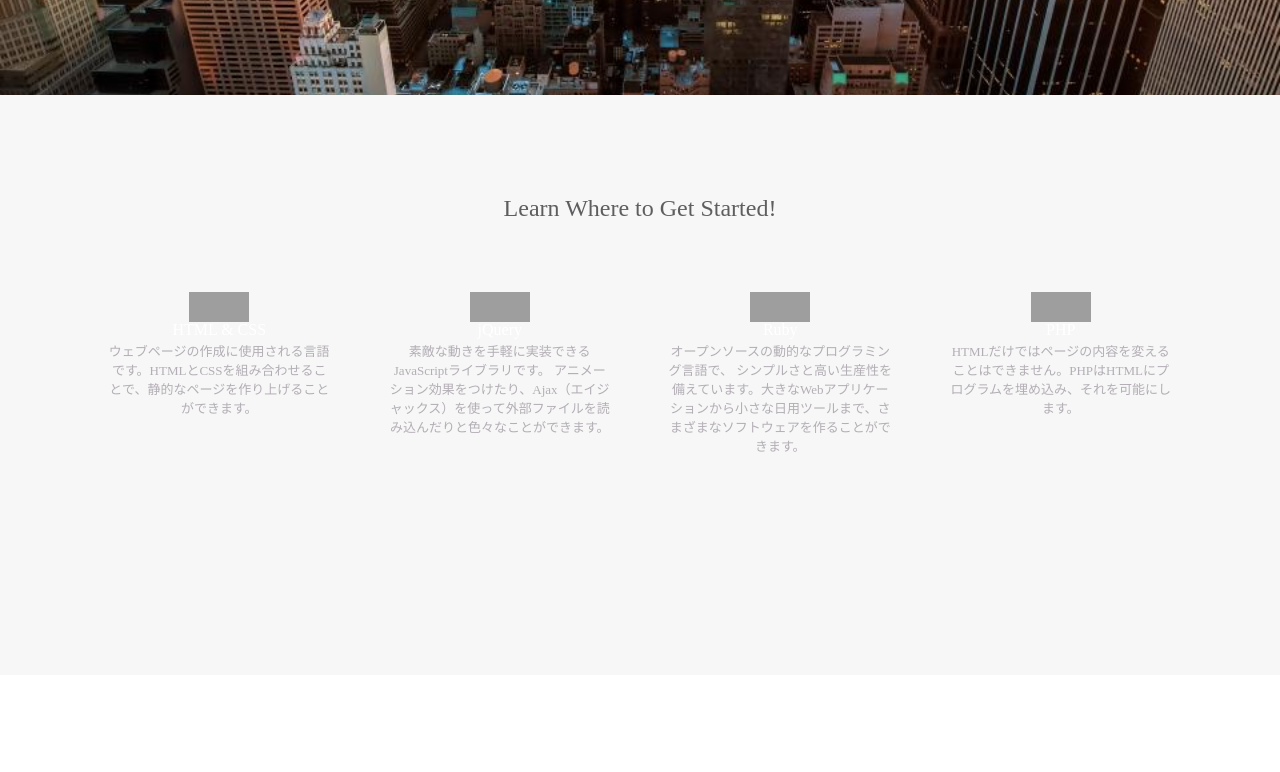
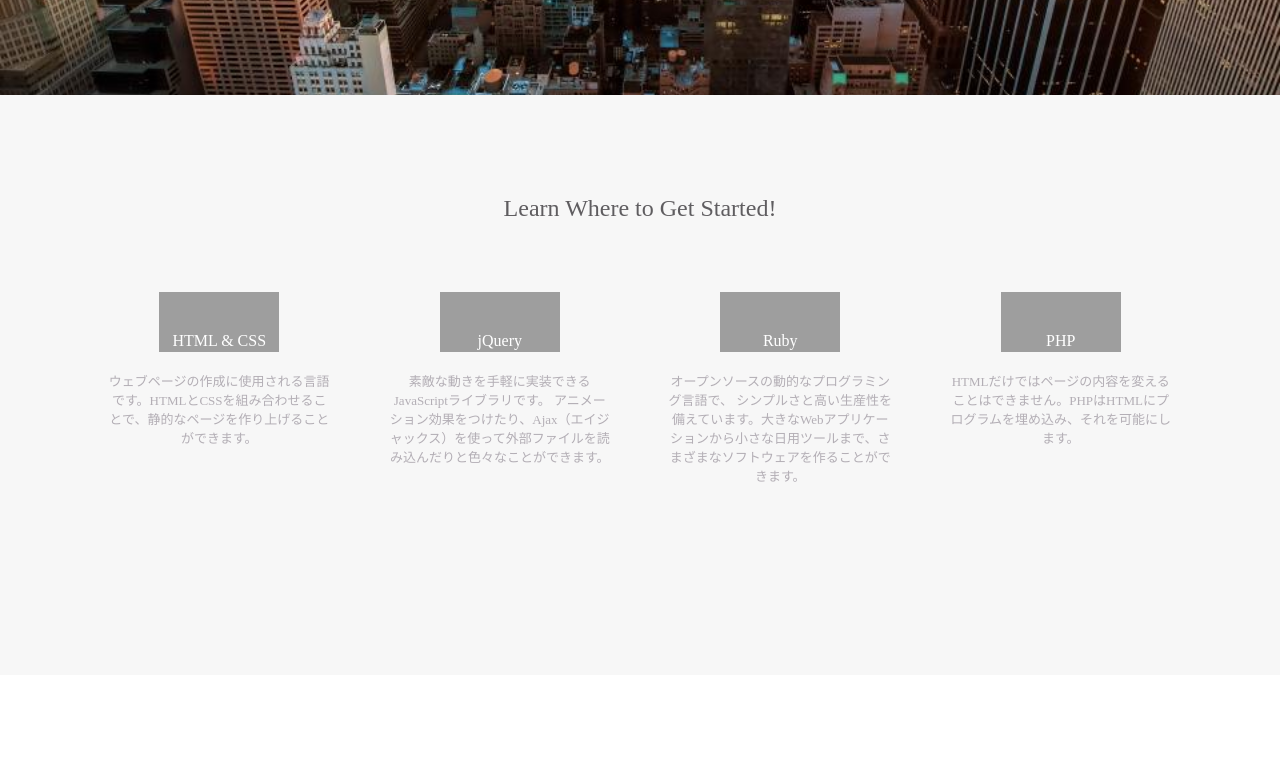
Before and after one commit to gomi-0922/gomi-0922.github.io, a plain HTML site: page index.html in a window 1280 px wide. Shown: the part 571-1343 px from the top of the page. Drawn offline with Linux system fonts and the light colour scheme; grey boxes are pictures that could not be loaded.

Commit message:
Update stylesheet.css

```diff
--- a/stylesheet.css
+++ b/stylesheet.css
@@ -12,8 +12,8 @@ a {
 }
 
 img {
-  width: 60px;
-  height : 30px;
+  width: 120px;
+  height : 60px;
 }
 
 .container {
```
